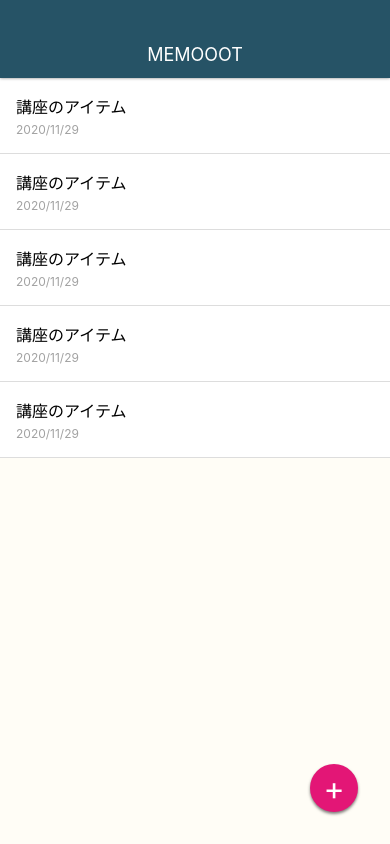
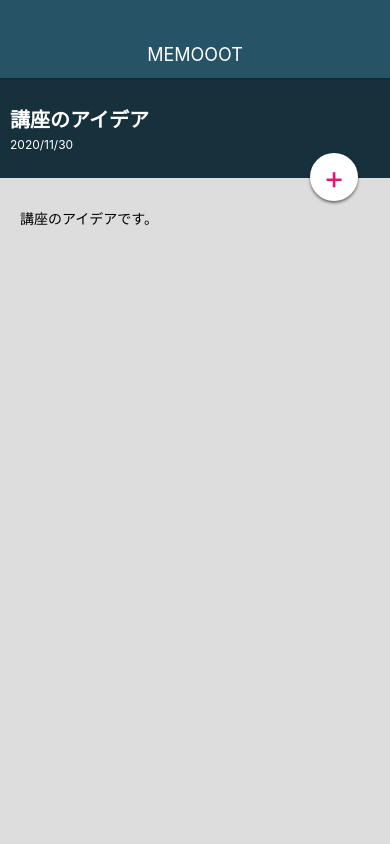
Before and after one commit to koki-hisatsugi/MemoApp, a React Native app: screen / in a window 390 px wide. Built offline with nearby package versions, Linux system fonts and the light colour scheme.

Commit message:
Stile MemoDetailScreen

```diff
--- a/App.js
+++ b/App.js
@@ -4,14 +4,16 @@
 
 import Appbar from './src/compornents/Appbar';
 import MemoListScreen from './src/screens/MemoListScreen';
+import MemoDetailScreen from './src/screens/MemoDetailScreen';
 
 export default class App extends React.Component {
   render(){
     return (
-      <View style={styles.container}>
-        <Appbar />
-        <MemoListScreen />
-      </View>
+        <View style={styles.container}>
+          <Appbar />
+          <MemoDetailScreen />
+          {/*<MemoListScreen />*/}
+        </View>
     );
   }
 }
--- a/src/elements/CircleButton.js
+++ b/src/elements/CircleButton.js
@@ -3,9 +3,19 @@
 
 class CircleButton extends React.Component{
   render(){
+    const {style,color}=this.props;
+
+    let bgColor='#E31676';
+    let textColor='#fff';
+
+    if(color === 'white'){
+      bgColor='#fff';
+      textColor='#E31676';
+    }
+
     return(
-      <View style={styles.circleButton}>
-        <Text style={styles.circleButtonTitle}>
+      <View style={[styles.circleButton,style,{backgroundColor:bgColor}]}>
+        <Text style={[styles.circleButtonTitle,{color:textColor}]}>
           {this.props.children}
         </Text>
       </View>
@@ -20,7 +30,6 @@
     right:32,
     width:48,
     height:48,
-    backgroundColor:'#E31676',
     borderRadius:24,
     justifyContent:'center',
     alignItems:'center',
--- /dev/null
+++ b/src/screens/MemoDetailScreen.js
@@ -0,0 +1,67 @@
+import React from 'react';
+import {StyleSheet, View, Text} from 'react-native';
+
+import CircleButton from '../elements/CircleButton';
+
+class MemoDetailScreen extends React.Component{
+  render(){
+    return(
+      <View style={styles.container}>
+        <View>
+          <View style={styles.memoHeader}>
+            <View style={styles.memoHeaderContent}>
+              <Text style={styles.memoHeaderTitle}>講座のアイデア</Text>
+              <Text style={styles.memoHeaderDate}>2020/11/30</Text>
+            </View>
+          </View>
+        </View>
+
+        <View style={styles.memoContent}>
+          <Text>
+            講座のアイデアです。
+          </Text>
+        </View>
+
+        <CircleButton color="white" style={styles.editButton}>+</CircleButton>
+      </View>
+    );
+  }
+}
+
+const styles = StyleSheet.create({
+  container:{
+    flex:1,
+    width:'100%',
+  },
+  memoHeader:{
+    height:100,
+    backgroundColor:'#17313C',
+    justifyContent:'center',
+    padding:10,
+  },
+  memoHeaderTitle:{
+    fontSize:20,
+    fontWeight:'bold',
+    color:'#fff',
+    marginBottom:4,
+  },
+  memoHeaderDate:{
+    fontSize:12,
+    color:'#fff',
+
+  },
+  memoContent:{
+    paddingTop:30,
+    paddingLeft:20,
+    paddingRight:20,
+    paddingBottom:20,
+    backgroundColor:'#ddd',
+    flex:1,
+  },
+  editButton:{
+    top:75,
+
+  }
+});
+
+export default MemoDetailScreen;
```
